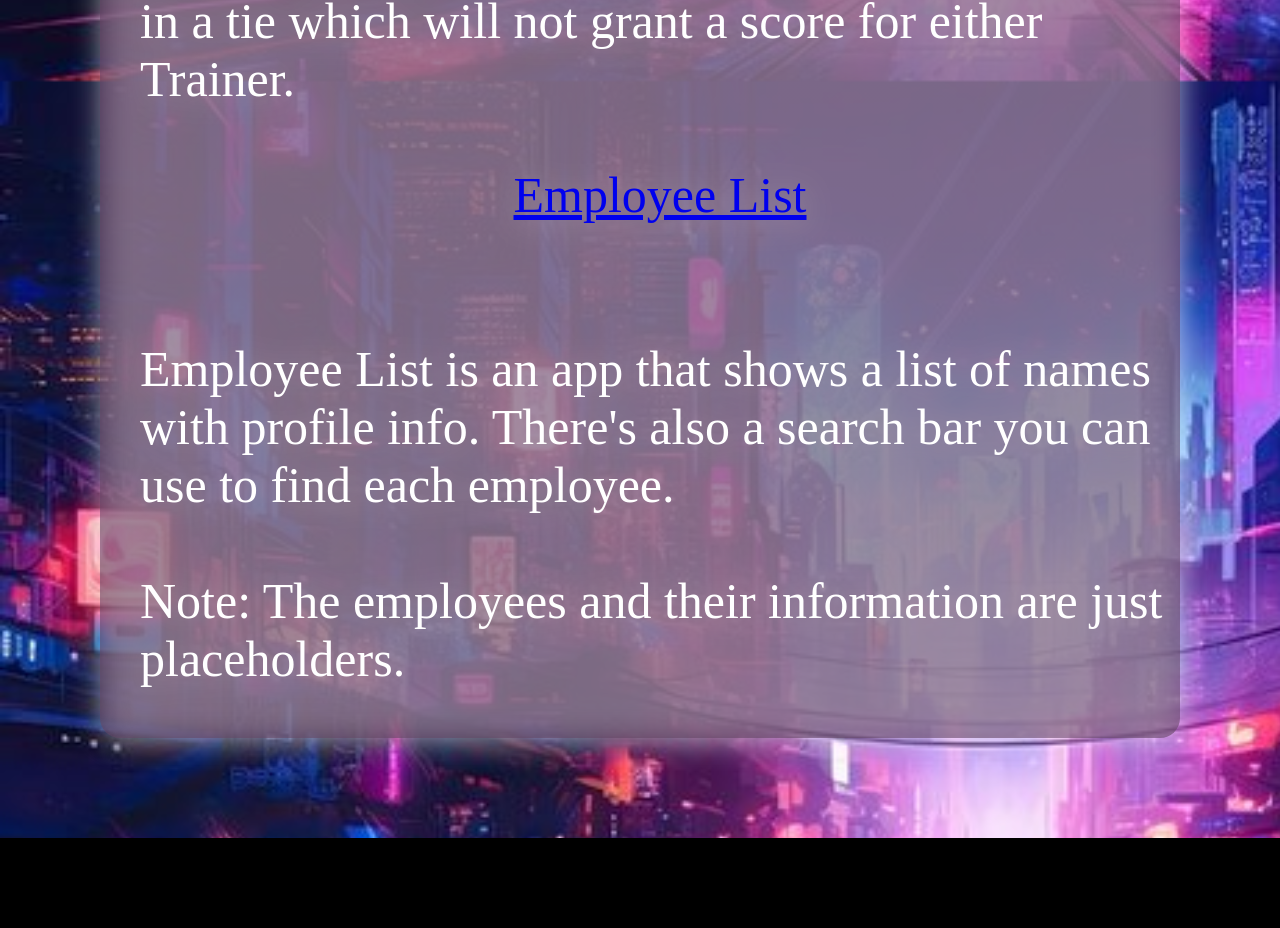
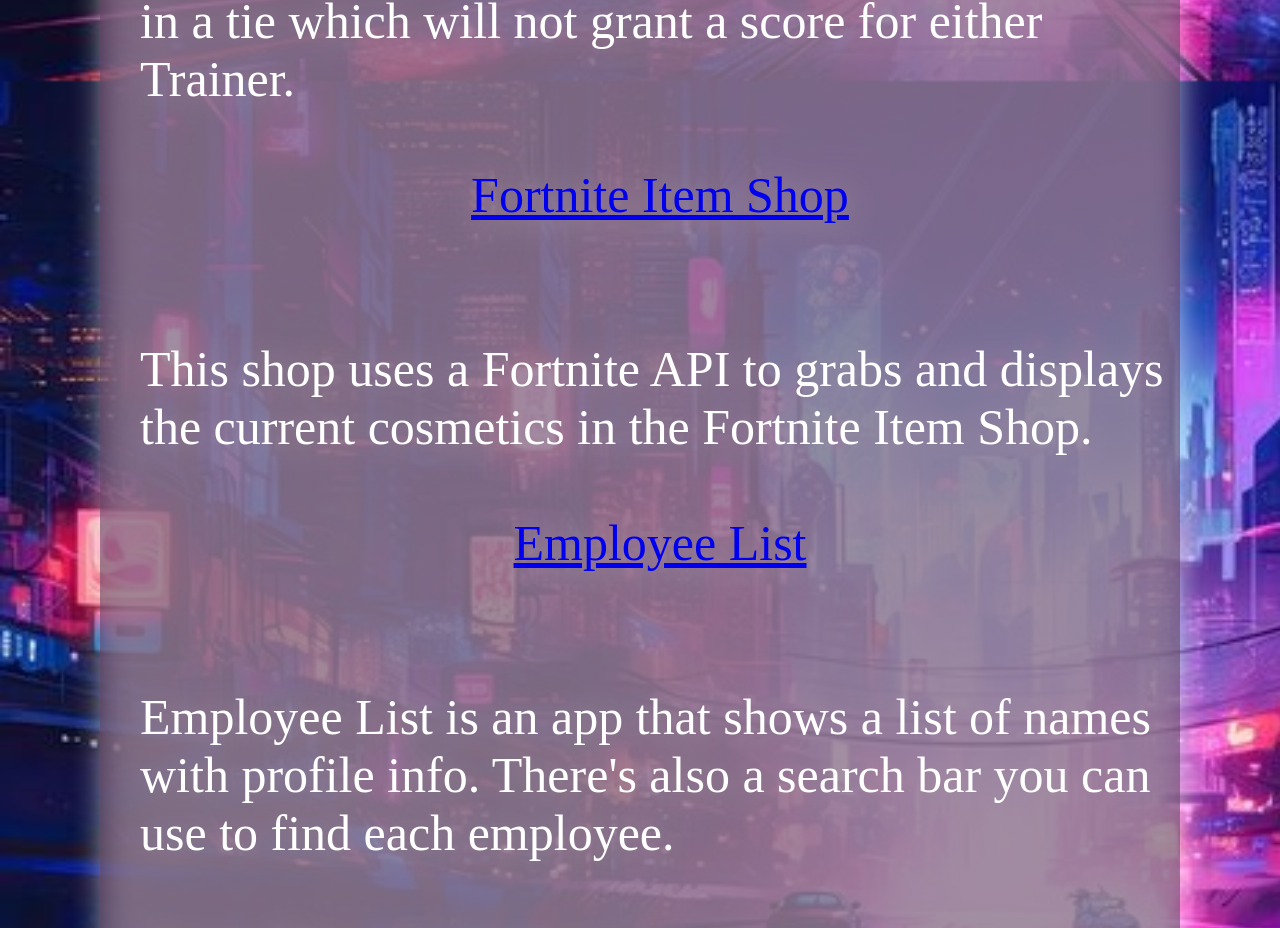
Before and after one commit to CalMc22/CalebMcConnelsPortfolio, a React (Vite) app: page /projects in a window 1280 px wide. Shown: the part 1919-2847 px from the top of the page. Before the commit the page ends 2757 px from the top, so only its background shows below. Built offline with nearby package versions, Linux system fonts and the light colour scheme.

Commit message:
added Fortnite Item Shop project

```diff
--- a/src/App.css
+++ b/src/App.css
@@ -48,20 +48,18 @@ h1{
     align-items: center;
 }
 
-/* .home {
-    font-size: 40px;
-    border: 5px solid black;
-    background: rgb(0, 73, 73);
-    background: linear-gradient(180deg, rgb(0, 190, 190) 0%, rgb(214, 214, 214) 95%);
+ .homeIcon {
+    height: 60px;
     filter: drop-shadow(2px 5px 15px);
     display: flex;
     justify-content: center;
-    border-radius: 50px;
+    border-radius: 30px;
     margin: 100px;
     padding-top: 10px;
     padding-bottom: 10px;
 }
 
+/*
 .contact {
     display: flex;
     justify-content: space-around;
--- a/src/components/Navbar.jsx
+++ b/src/components/Navbar.jsx
@@ -1,6 +1,6 @@
 import React from "react";
 import { Link } from "react-router-dom";
-// import icon from '../assets/itemshopicon.png'
+import icon from '../assets/home.jpg'
 
 
 function Navbar() {
@@ -10,7 +10,8 @@ function Navbar() {
       <ul className="navBar">
             <li>
               <Link to="/">
-               Home
+              {/* <img className="homeIcon" src={icon}  /> */}
+              Home
               </Link>
             </li>
             <li>
--- a/src/pages/Projects.jsx
+++ b/src/pages/Projects.jsx
@@ -35,6 +35,13 @@ function Projects() {
                 </li>
                 <br />
                 <li>
+                    <a className='projectIcon' href="https://fortniteitemshop.netlify.app/">Fortnite Item Shop</a>
+                    <br />
+                    <br />
+                    This shop uses a Fortnite API to grabs and displays the current cosmetics in the Fortnite Item Shop.
+                </li>
+                <br />
+                <li>
                     <a className='projectIcon' href="https://employeelisttest.netlify.app/"> Employee List</a>
                     <br />
                     <br />
```
Also changed, not shown: src/assets/keyboardbackground.jpeg (deleted).
